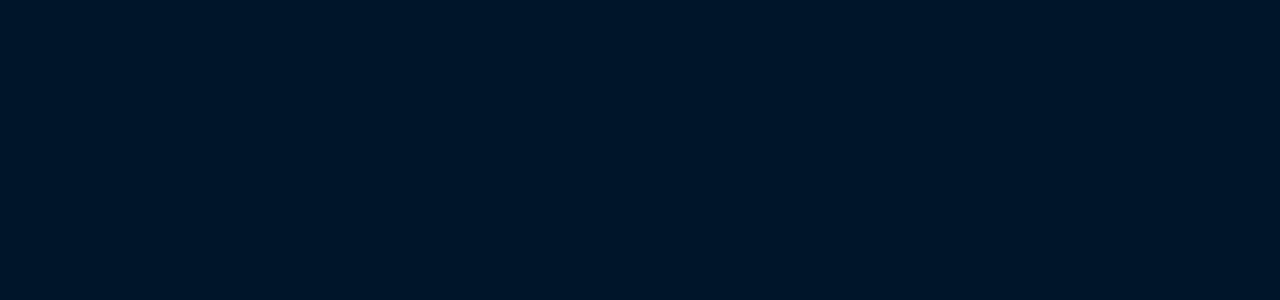
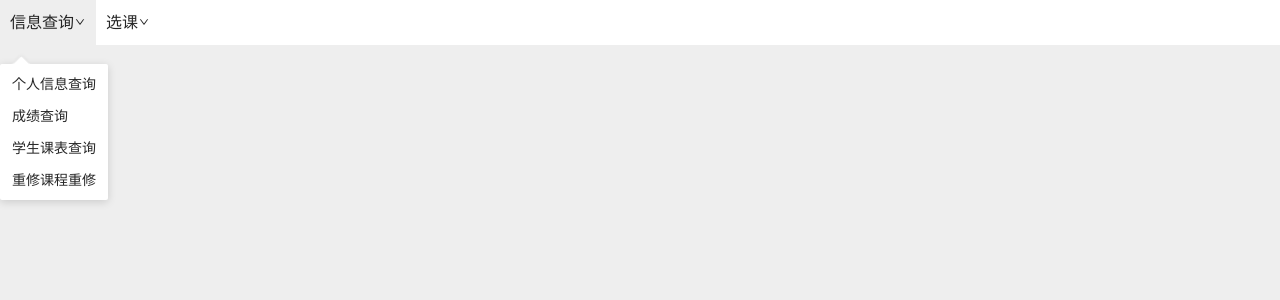
Before and after one commit to 2605374497/design, a React app: page /student/index in a window 1280 px wide. Shown: the top 300 px of the page. Built offline with nearby package versions, Linux system fonts and the light colour scheme.

Commit message:
学生首页top

```diff
--- a/src/App.js
+++ b/src/App.js
@@ -1,13 +1,13 @@
 import './styles/App.scss';
 import { BrowserRouter as Router, Switch, Route } from 'react-router-dom';
 import Login from './view/Login';
-import About from './view/About'
+import StudentIndex from './view/student/Index'
 
 function App() {
   return (
     <Router>
       <Switch>
-        <Route component={About} path='/About'></Route>
+        <Route component={StudentIndex} path='/student/index'></Route>
         <Route exact component={Login} path='/'></Route>
       </Switch>
     </Router>
--- a/src/mock/mock.js
+++ b/src/mock/mock.js
@@ -1,21 +1,21 @@
 import Mock from 'mockjs';
 
-const { student } = Mock.mock({
+const { student, teacher } = Mock.mock({
     'student|10': [
         {
-            'netID': '17050518@increment(1)',
+            'netID|+1': 17050518101,
             'password': 'student'
         }
     ],
-    'teacher|10':[
+    'teacher|10': [
         {
-            'netID':'111111@increment(1)',
-            'password':'admin'
+            'netID|+1': 111111,
+            'password': 'admin'
         }
     ]
 });
 
-// 获取学生信息
+// 学生登录
 Mock.mock('/api/get/student', 'get', () => {
     return {
         status: 200,
@@ -23,3 +23,11 @@ Mock.mock('/api/get/student', 'get', () => {
         student: student
     }
 })
+// 教师登录
+Mock.mock('/api/get/teacher', 'get', () => {
+    return {
+        status: 200,
+        msg: '获取数据成功',
+        teacher: teacher
+    }
+})
--- a/src/styles/Login.scss
+++ b/src/styles/Login.scss
@@ -1,16 +1,11 @@
-body {
+.login {
+  width: 100%;
+  height: 100vh;
   background-color: #001529;
   display: flex;
   flex-direction: row;
   justify-content: center;
   align-items: center;
-}
-
-.login {
-  .login-content .login {
-    color: white;
-    font-size: 16px;
-  }
 
   .form {
     width: 300px;
--- /dev/null
+++ b/src/styles/studentIndex.scss
@@ -0,0 +1,17 @@
+.studentIndex {
+  width: 100vw;
+  height: 100vh;
+  background-color: #eee;
+
+  .top {
+    background-color: #fff;
+    display: flex;
+  }
+  .drop{
+    padding: 10px;
+    font-size: 16px;
+  }
+  .drop:hover{
+    background-color: #eee;
+  }
+}
--- a/src/view/About.js
+++ b/src/view/About.js
@@ -1,14 +1,8 @@
 import react from 'react';
 
-class About extends react.Component{
-  constructor(props){
-    super(props);
-    this.state={};
-  }
-  render(){
-    return (
-      <div>About</div>
-    )
-  }
+const About = () => {
+  return (
+    <div>About</div>
+  )
 }
 export default About;
--- a/src/view/Login.js
+++ b/src/view/Login.js
@@ -1,4 +1,4 @@
-import { Row, Col, Form, Input, Button, Radio, Message, Modal } from 'antd';
+import { Form, Input, Button, Radio, Modal, Message } from 'antd';
 import { UserOutlined, UnlockOutlined } from '@ant-design/icons';
 import '../styles/Login.scss';
 import axios from 'axios';
@@ -6,34 +6,56 @@ import '../mock/mock';
 import { useHistory } from 'react-router-dom'
 
 const FormItem = Form.Item;
+
 const Login = () => {
   const history = useHistory();
+  // 登录
   const onFinish = (values) => {
     if (values.select === 'student') {
       axios.get("/api/get/student").then((res) => {
-        const data = res.data.student;
-        data.map((item, index) => {
-          if (values.netID === item.netID && values.password === item.password) {
-            history.push('/About');
+        // console.log(res, '--student');
+        const data = res?.data?.student;
+        data.every((item, index) => {
+          // console.log(values, '--values');
+          if (values.netID == item.netID && values.password == item.password) {
+            history.push('/student/index');
+            return false;
           } else {
             if (index === data.length - 1) {
               let secondsToGo = 3;
               const modal = Modal.error({
-                // title: 'This is a notification message',
                 content: `用户名或密码错误`,
                 centered: true,
                 footer: false,
                 okText: '确定'
               });
               modal.footer = null;
-              // const timer = setInterval(() => {
-              //   secondsToGo -= 1;
-              //   modal.update({
-              //     content: `This modal will be destroyed after ${secondsToGo} second.`,
-              //   });
-              // }, 1000);
               setTimeout(() => {
-                // clearInterval(timer);
+                modal.destroy();
+              }, secondsToGo * 1000);
+            }
+          }
+          return null;
+        })
+      });
+    } else {
+      axios.get("/api/get/teacher").then((res) => {
+        // console.log(res, '---teacher');
+        const data = res?.data?.teacher;
+        data.map((item, index) => {
+          if (values.netID == item.netID && values.password == item.password) {
+            history.push('/teacher/index');
+          } else {
+            if (index === data.length - 1) {
+              let secondsToGo = 3;
+              const modal = Modal.error({
+                content: `用户名或密码错误`,
+                centered: true,
+                footer: false,
+                okText: '确定'
+              });
+              modal.footer = null;
+              setTimeout(() => {
                 modal.destroy();
               }, secondsToGo * 1000);
             }
@@ -43,8 +65,9 @@ const Login = () => {
       });
     }
   };
-  const onFinishFailed = (errorInfo) => {
-    console.log('Failed:', errorInfo);
+  // 有必填项未填
+  const onFinishFailed = () => {
+    Message.error('请确认是否填写完成', 3)
   };
   return (
     <div className="login">
@@ -62,12 +85,6 @@ const Login = () => {
           <Input
             placeholder="请输入学号或职工号"
             prefix={<UserOutlined />}
-            ref={(node) => {
-              console.log(node);
-              node?.fours({
-                cursor: 'start',
-              });
-            }}
           />
         </FormItem>
 
@@ -75,7 +92,10 @@ const Login = () => {
           name="password"
           rules={[{ required: true, message: '请输入密码!' }]}
         >
-          <Input.Password placeholder="请输入密码" prefix={<UnlockOutlined />} />
+          <Input.Password
+            placeholder="请输入密码"
+            prefix={<UnlockOutlined />}
+          />
         </FormItem>
         {/* <FormItem
           name="code"
--- /dev/null
+++ b/src/view/student/Index.js
@@ -0,0 +1,30 @@
+import react from 'react';
+import '../../styles/studentIndex.scss';
+import { Menu, Dropdown } from 'antd';
+import { DownOutlined } from '@ant-design/icons';
+
+
+const menu = (
+  <Menu>
+    <Menu.Item>个人信息查询</Menu.Item>
+    <Menu.Item>成绩查询</Menu.Item>
+    <Menu.Item>学生课表查询</Menu.Item>
+    <Menu.Item>重修课程重修</Menu.Item>
+  </Menu>
+);
+
+const Index = () => {
+  return (
+    <div className="studentIndex">
+      <header className="top">
+        <Dropdown arrow overlay={menu}>
+          <div className="drop">信息查询<DownOutlined /></div>
+        </Dropdown>
+        <Dropdown arrow overlay={menu}>
+          <div className="drop">选课<DownOutlined /></div>
+        </Dropdown>
+      </header>
+    </div>
+  )
+}
+export default Index;
```
